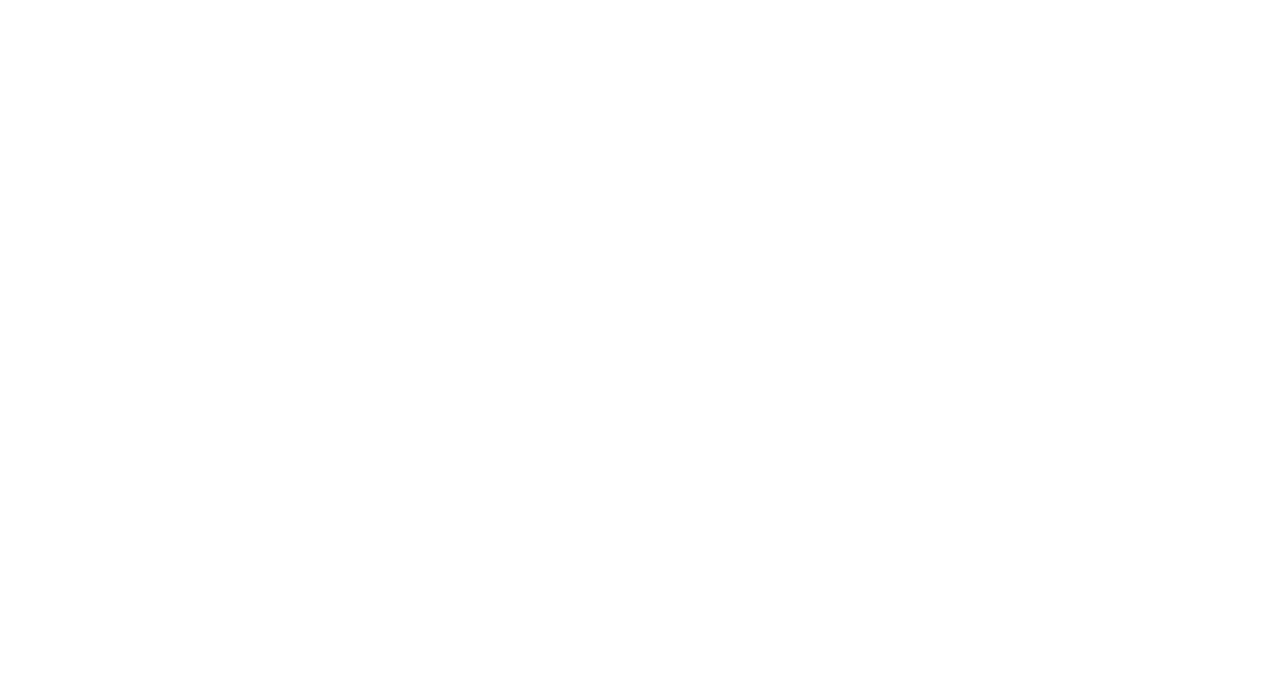
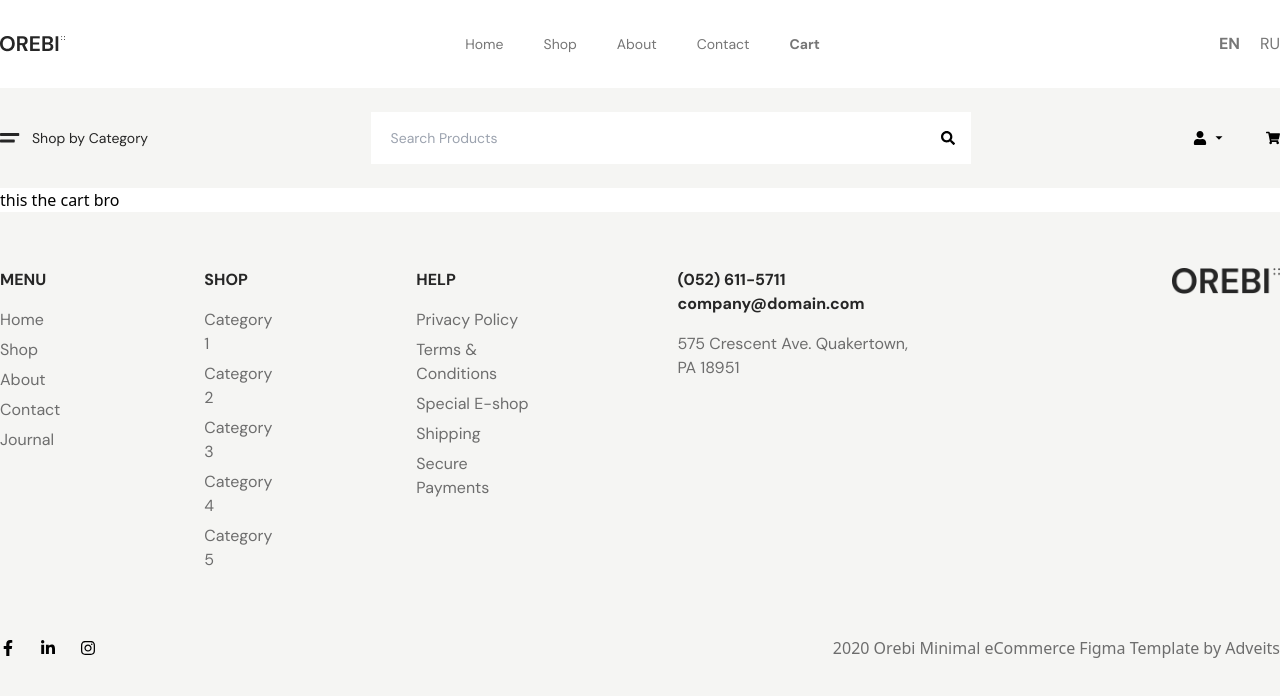
Before and after one commit to shamimthedev/orebi-with-react, a React (Vite) app: page /cart in a window 1280 px wide. Before the commit this address had no page. Shown: the top 696 px of the page. Built offline with nearby package versions, Linux system fonts and the light colour scheme.

Commit message:
Update Cart

```diff
--- a/src/App.jsx
+++ b/src/App.jsx
@@ -4,6 +4,7 @@ import Shop from "./pages/Shop";
 import About from "./pages/About";
 import Contact from "./pages/Contact";
 import RootLayout from "./layouts/RootLayout";
+import Cart from "./pages/Cart";
 
 function App() {
   return (
@@ -14,6 +15,7 @@ function App() {
           <Route path="/shop" element={<Shop/>} />
           <Route path="/about" element={<About/>} />
           <Route path="/contact" element={<Contact/>} />
+          <Route path="/cart" element={<Cart/>} />
         </Route>
       </Routes>
     </>
--- a/src/layouts/Header.jsx
+++ b/src/layouts/Header.jsx
@@ -70,12 +70,12 @@ const Header = () => {
                     <li className="duration-150 hover:font-bold">Contact</li>
                   </NavLink>
                   <NavLink
-                    to={"/journal"}
+                    to={"/cart"}
                     style={({ isActive }) => ({
                       fontWeight: isActive ? "bold" : "",
                     })}
                   >
-                    <li className="duration-150 hover:font-bold">Journal</li>
+                    <li className="duration-150 hover:font-bold">Cart</li>
                   </NavLink>
                 </Menu>
               </div>
--- /dev/null
+++ b/src/pages/Cart.jsx
@@ -0,0 +1,14 @@
+import Container from "../components/Container"
+
+
+const Cart = () => {
+  return (
+    <section>
+        <Container>
+            this the cart bro
+        </Container>
+    </section>
+  )
+}
+
+export default Cart
--- a/src/pages/Contacts.jsx
+++ /dev/null
@@ -1,11 +0,0 @@
-import React from 'react'
-
-const Contacts = () => {
-  return (
-    <div>
-      <h1 className='text-[70px] font-medium flex items-center justify-center w-[100%] h-[80vh]'>Contacts Page</h1>
-    </div>
-  )
-}
-
-export default Contacts
```
